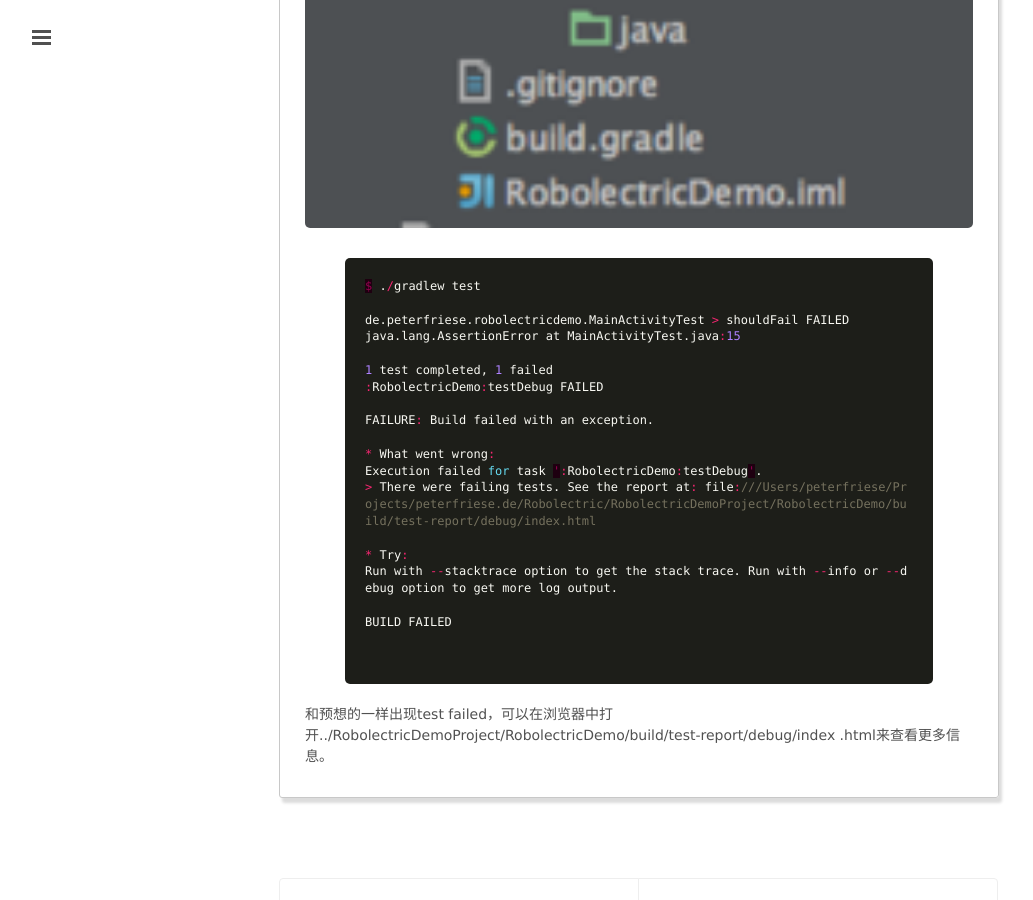
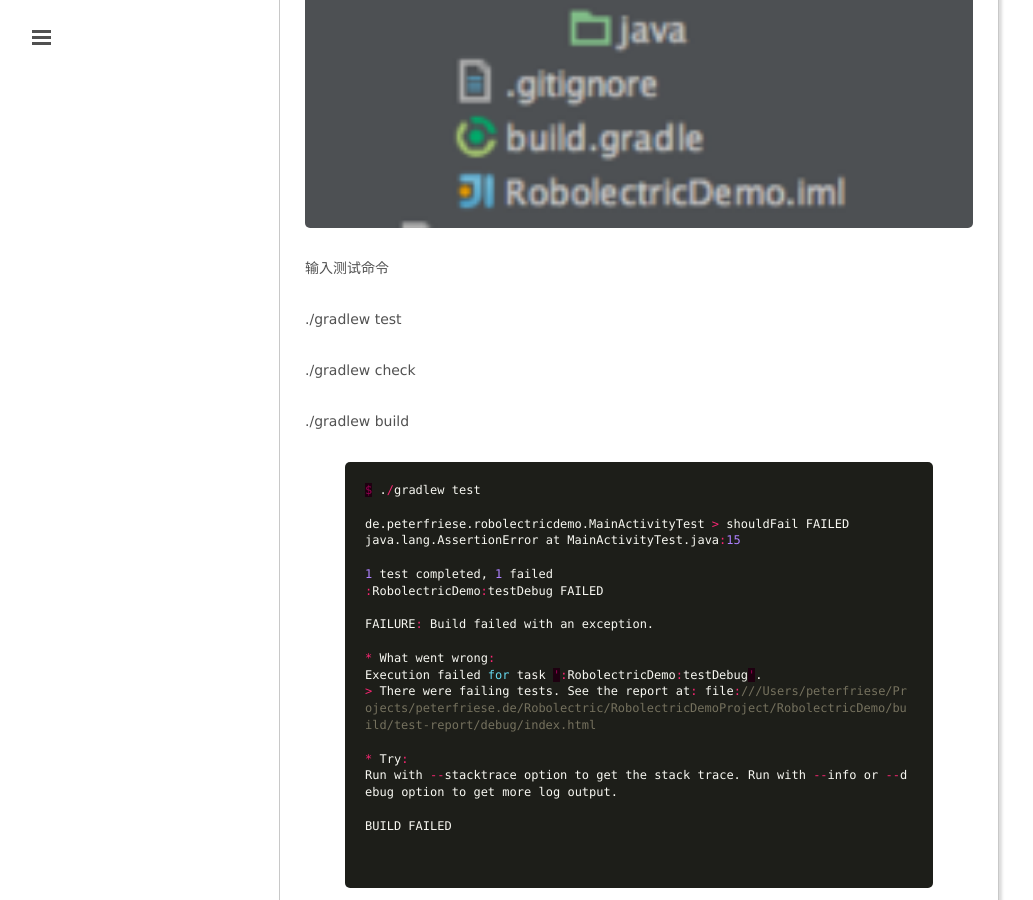
Before and after one commit to mxn21/mxn21.github.io, a Jekyll site: the page built from _posts/2015-7-7-使用Robolectric进行Android单元测试.md, in a window 1280 px wide and 900 px high, scrolled down 4913 px. Shown: the whole window, without its empty margins (1-1034 px from the left). Built offline with Jekyll 4.4.1, drawn with Linux system fonts in a browser that asks for light colours; Markdown is read by kramdown in place of the engine named in the settings; comment, search, counter and statistics services are not loaded.

Commit message:
q we q
问问问

```diff
--- a/_posts/2015-7-7-使用Robolectric进行Android单元测试.md
+++ b/_posts/2015-7-7-使用Robolectric进行Android单元测试.md
@@ -207,6 +207,14 @@
 
 ![](https://raw.githubusercontent.com/mxn21/mxn21.github.io/master/public/img/img25.png)
 
+输入测试命令
+
+./gradlew test
+
+./gradlew check
+
+./gradlew build
+
 
 
 
```
